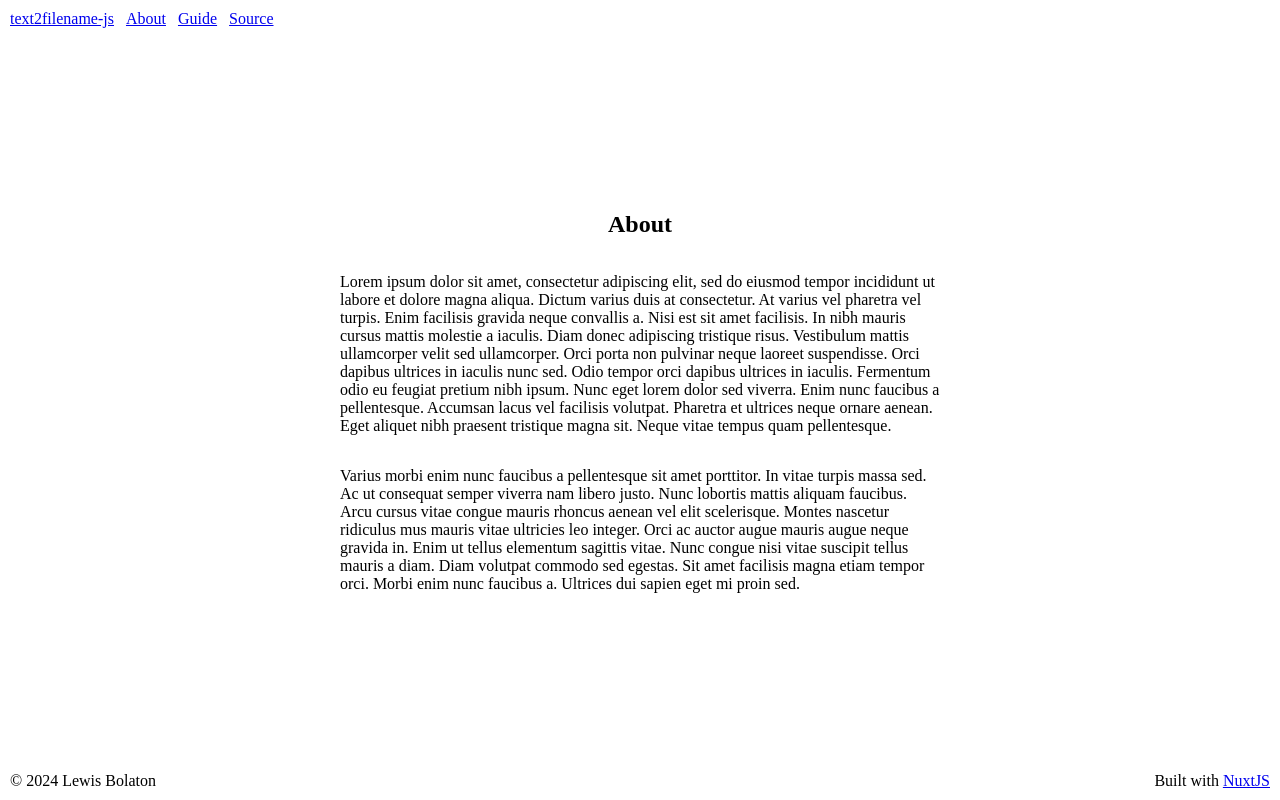
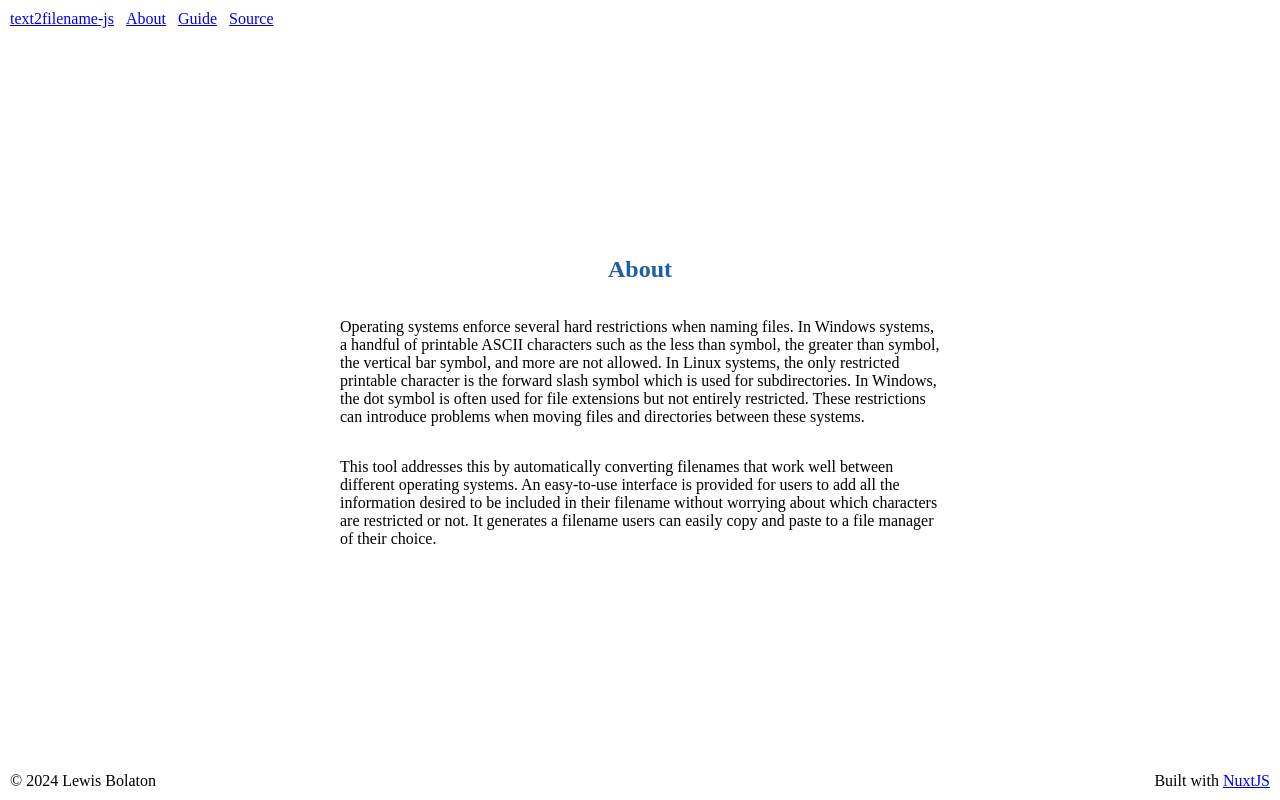
Before and after one commit to lewisbolaton/title2filename-js, a Nuxt app in the folder frontend-nuxt/: page /about in a window 1280 px wide. Built offline with nearby package versions, Linux system fonts and the light colour scheme.

Commit message:
Wrote contents of About page.

```diff
--- a/frontend-nuxt/pages/about.vue
+++ b/frontend-nuxt/pages/about.vue
@@ -2,11 +2,11 @@
   <div class="internal">
     <h2>About</h2>
     <p>
-      Lorem ipsum dolor sit amet, consectetur adipiscing elit, sed do eiusmod tempor incididunt ut labore et dolore magna aliqua. Dictum varius duis at consectetur. At varius vel pharetra vel turpis. Enim facilisis gravida neque convallis a. Nisi est sit amet facilisis. In nibh mauris cursus mattis molestie a iaculis. Diam donec adipiscing tristique risus. Vestibulum mattis ullamcorper velit sed ullamcorper. Orci porta non pulvinar neque laoreet suspendisse. Orci dapibus ultrices in iaculis nunc sed. Odio tempor orci dapibus ultrices in iaculis. Fermentum odio eu feugiat pretium nibh ipsum. Nunc eget lorem dolor sed viverra. Enim nunc faucibus a pellentesque. Accumsan lacus vel facilisis volutpat. Pharetra et ultrices neque ornare aenean. Eget aliquet nibh praesent tristique magna sit. Neque vitae tempus quam pellentesque.
+      Operating systems enforce several hard restrictions when naming files. In Windows systems, a handful of printable ASCII characters such as the less than symbol, the greater than symbol, the vertical bar symbol, and more are not allowed. In Linux systems, the only restricted printable character is the forward slash symbol which is used for subdirectories. In Windows, the dot symbol is often used for file extensions but not entirely restricted. These restrictions can introduce problems when moving files and directories between these systems.
     </p>
 
     <p>
-      Varius morbi enim nunc faucibus a pellentesque sit amet porttitor. In vitae turpis massa sed. Ac ut consequat semper viverra nam libero justo. Nunc lobortis mattis aliquam faucibus. Arcu cursus vitae congue mauris rhoncus aenean vel elit scelerisque. Montes nascetur ridiculus mus mauris vitae ultricies leo integer. Orci ac auctor augue mauris augue neque gravida in. Enim ut tellus elementum sagittis vitae. Nunc congue nisi vitae suscipit tellus mauris a diam. Diam volutpat commodo sed egestas. Sit amet facilisis magna etiam tempor orci. Morbi enim nunc faucibus a. Ultrices dui sapien eget mi proin sed.
+      This tool addresses this by automatically converting filenames that work well between different operating systems. An easy-to-use interface is provided for users to add all the information desired to be included in their filename without worrying about which characters are restricted or not. It generates a filename users can easily copy and paste to a file manager of their choice.
     </p>
   </div>
 </template>
@@ -21,4 +21,8 @@
     flex-direction: column;
     align-items: center;
   }
+
+  .internal h2 {
+    color: #205EA6;
+  }
 </style>
```
